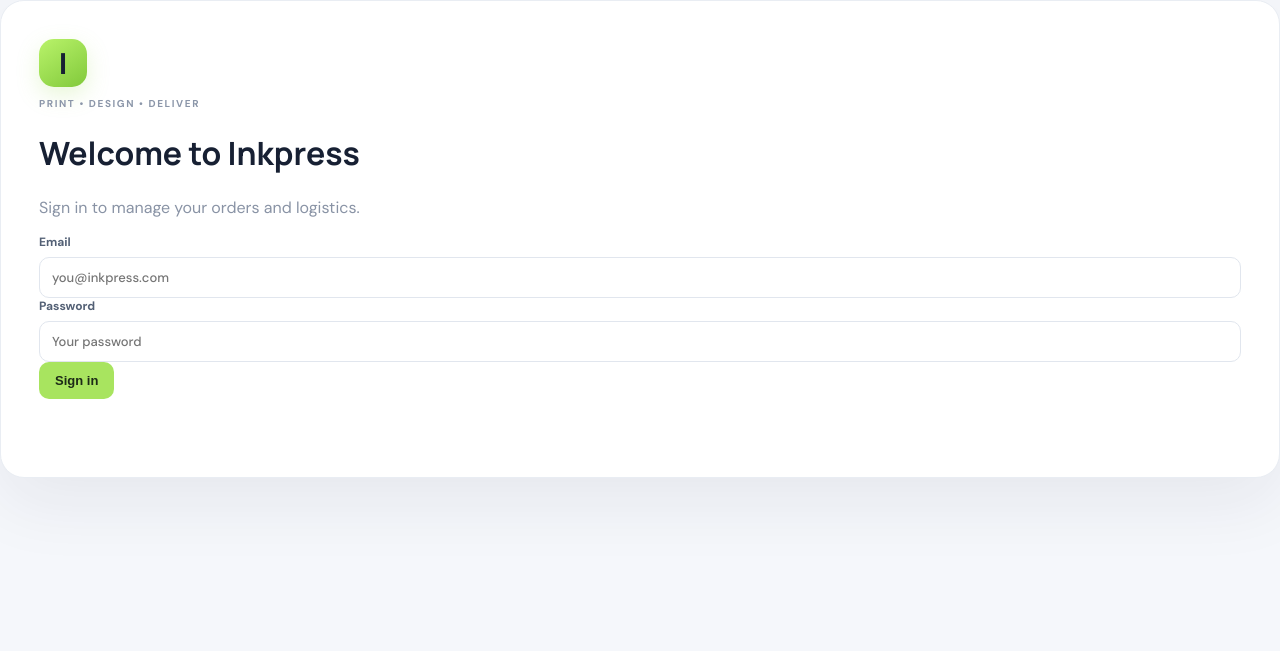
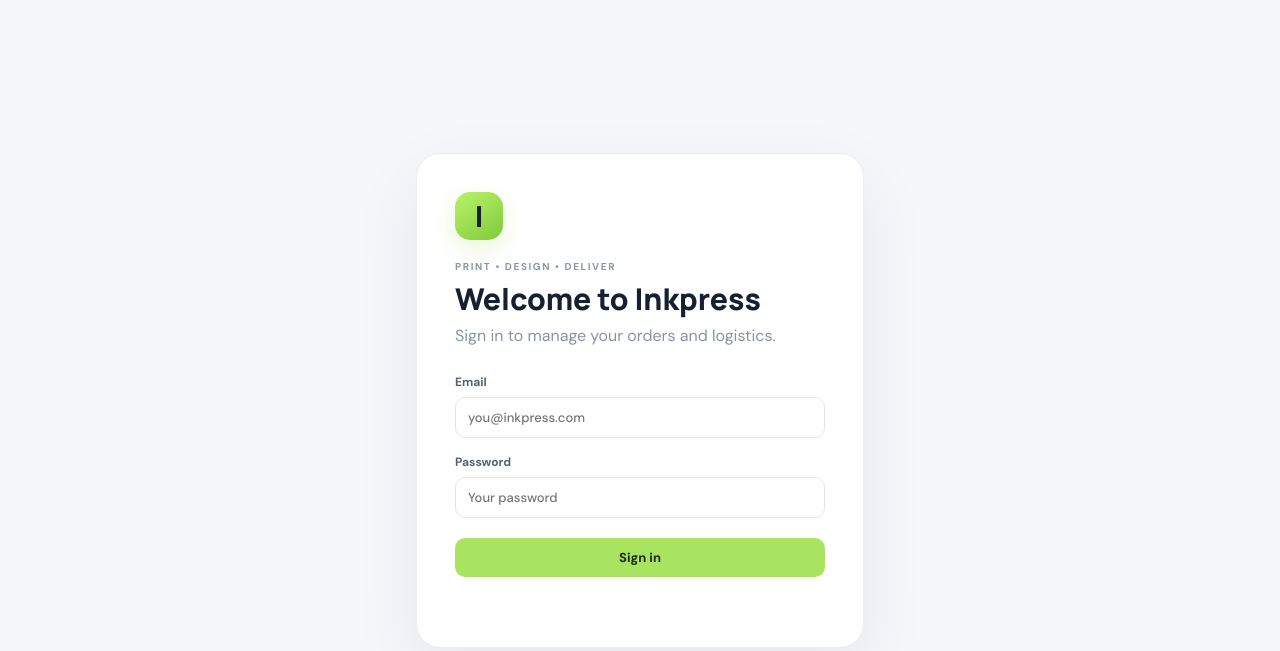
Before and after one commit to hassanalfakih6-rgb/inkpress, a website: page public/index.html in a window 1280 px wide. Drawn offline with Linux system fonts and the light colour scheme; no server answers.

Commit message:
Speed: add the utility styles that Tailwind used to generate

```diff
--- a/public/styles.css
+++ b/public/styles.css
@@ -74,3 +74,18 @@
 @media(max-width:1100px){.dash-grid{grid-template-columns:1fr}.tiles{grid-template-columns:repeat(2,minmax(0,1fr))}.stat-row{grid-template-columns:repeat(2,minmax(0,1fr))}}
 @media(max-width:900px){.nav-caption{display:none}.sidebar-bottom .logout{display:none}}
 @media(max-width:620px){.report-table td{font-size:17px;padding:10px 4px}.report-table th{font-size:9px;padding:6px 3px}.approval{flex-direction:column;align-items:flex-start}.page-heading{flex-direction:column;align-items:flex-start;gap:10px}}
+
+/* ---- utilities (replaces the Tailwind CDN, which rebuilt styles in the browser on every change) ---- */
+.block{display:block}.flex{display:flex}.grid{display:grid}.flex-wrap{flex-wrap:wrap}
+.items-center{align-items:center}.items-start{align-items:flex-start}.justify-between{justify-content:space-between}.justify-end{justify-content:flex-end}.place-items-center{place-items:center}
+.gap-1{gap:4px}.gap-2{gap:8px}.gap-3{gap:12px}.gap-4{gap:16px}
+.mt-1{margin-top:4px}.mt-2{margin-top:8px}.mt-3{margin-top:12px}.mt-4{margin-top:16px}.mt-5{margin-top:20px}.mt-6{margin-top:24px}.mt-8{margin-top:32px}
+.mb-3{margin-bottom:12px}.mb-4{margin-bottom:16px}.mb-5{margin-bottom:20px}.mb-6{margin-bottom:24px}.mb-7{margin-bottom:28px}
+.p-5{padding:20px}.px-5{padding-left:20px;padding-right:20px}.py-6{padding-top:24px;padding-bottom:24px}
+.w-full{width:100%}.max-w-md{max-width:28rem}.min-h-screen{min-height:100vh}.min-w-0{min-width:0}
+.text-xs{font-size:12px;line-height:16px}.text-sm{font-size:14px;line-height:20px}.text-lg{font-size:18px;line-height:28px}.text-xl{font-size:20px;line-height:28px}.text-2xl{font-size:24px;line-height:32px}.text-3xl{font-size:30px;line-height:36px}
+.font-normal{font-weight:400}.font-semibold{font-weight:600}.font-bold{font-weight:700}.font-extrabold{font-weight:800}
+.tracking-tight{letter-spacing:-.025em}.truncate{overflow:hidden;text-overflow:ellipsis;white-space:nowrap}
+.text-slate-400{color:#94a3b8}.text-slate-600{color:#475569}
+h1,h2,p{margin:0}button,input,select,textarea{font:inherit}
+.loading{grid-column:1/-1;padding:40px 20px;text-align:center;color:#8d98a9;font-size:13px}
```
